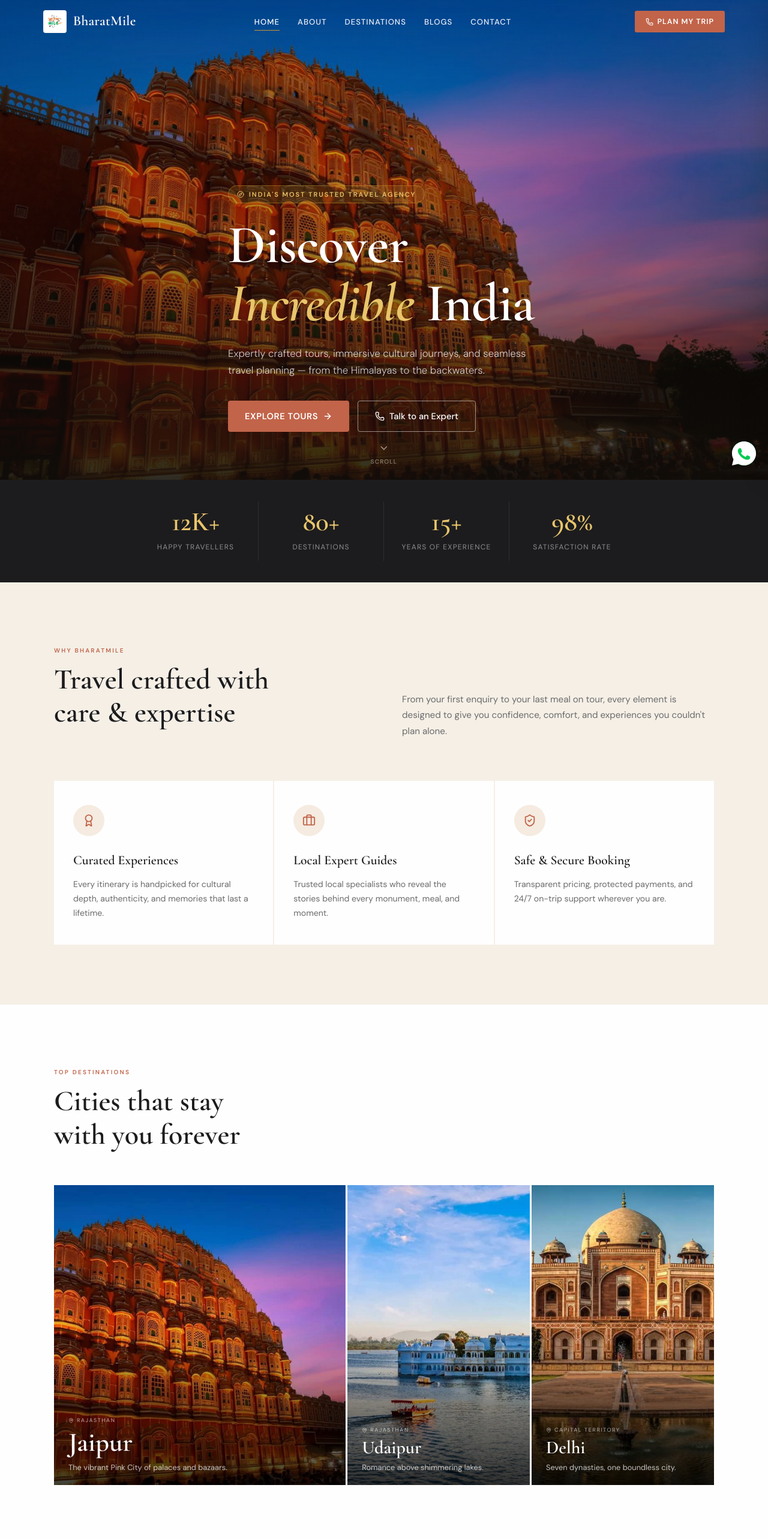
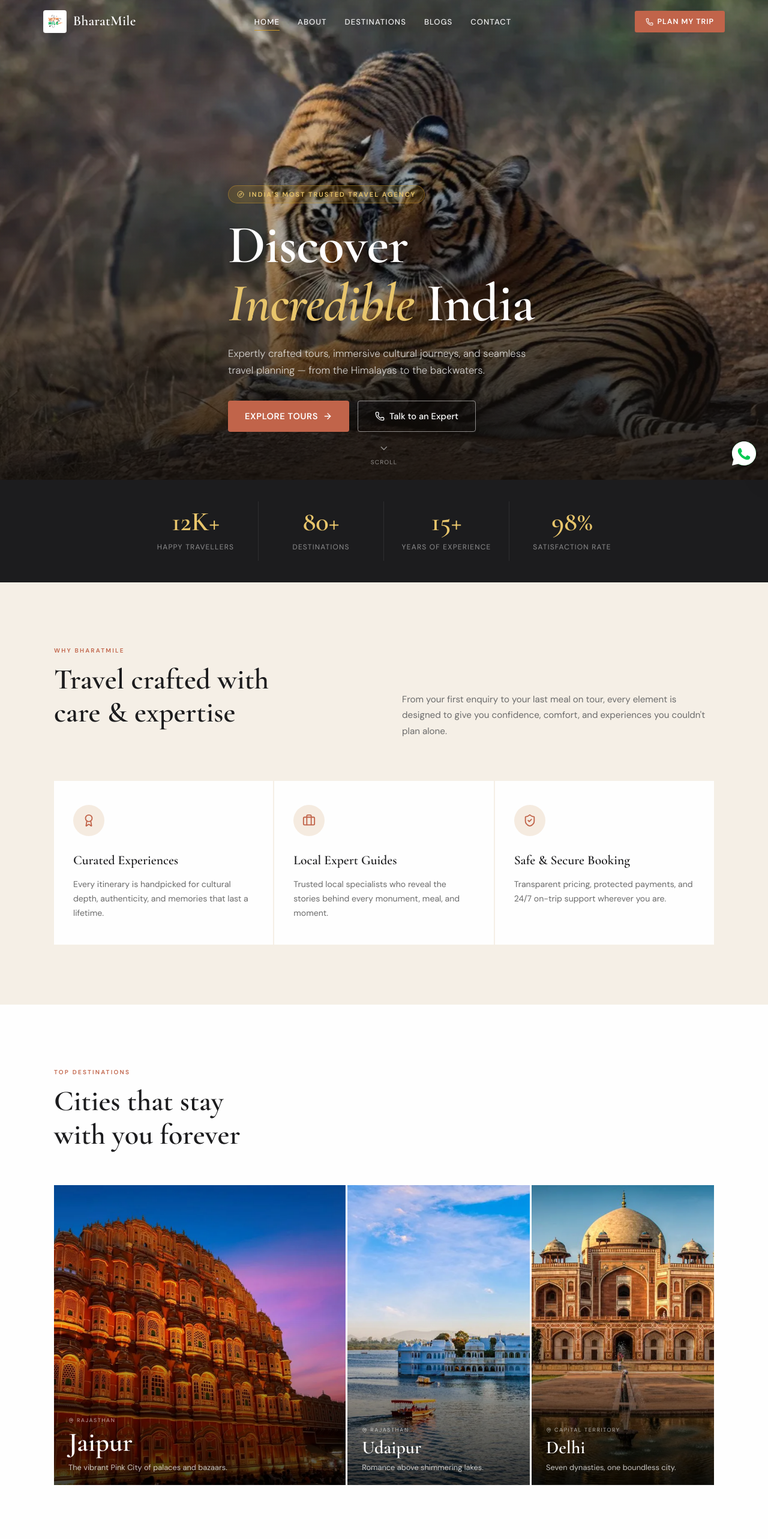
Before and after one commit to siddhartha0132/BharatMile, a React (Vite) app: page / in a window 1280 px wide. Shown: the top 2566 px of the page at 60% size. Built offline with nearby package versions, Linux system fonts and the light colour scheme.

Commit message:
Premium One1

```diff
--- a/index.html
+++ b/index.html
@@ -57,31 +57,44 @@
     <!-- ✅ Twitter -->
     <meta name="twitter:card" content="summary_large_image" />
 
-    <!-- 🔥 Preload LCP Hero Image — matches the actual src used in Home.jsx -->
+    <!-- 🔥 Preload LCP Hero Image — matches HeroBannerImagel.webp used in Home.jsx -->
     <link
       rel="preload"
       as="image"
-      href="/src/assets/jaipur.jpeg"
+      href="/src/assets/HeroBannerImagel.webp"
       fetchpriority="high"
-      type="image/jpeg"
+      type="image/webp"
     />
 
     <!-- CSS handled by Vite bundle — no manual preload needed -->
 
-    <!-- 🟢 Google Analytics without forced reflow -->
+    <!-- 🟢 Google Analytics — deferred until AFTER page is fully interactive -->
+    <!-- GTM was blocking 193ms of main thread. Now loads after 8s or first idle, whichever is later -->
     <script>
       window.dataLayer = window.dataLayer || [];
       function gtag(){dataLayer.push(arguments);}
 
-      requestIdleCallback(() => {
+      function loadGTM() {
         const s = document.createElement('script');
         s.src = 'https://www.googletagmanager.com/gtag/js?id=G-30H4H9PKXX';
         s.async = true;
+        s.defer = true;
         document.head.appendChild(s);
+        gtag('js', new Date());
+        gtag('config', 'G-30H4H9PKXX', { send_page_view: true });
+      }
 
-        gtag('js', new Date());
-        gtag('config', 'G-30H4H9PKXX');
-      });
+      // Load GTM only after:
+      // 1. Page is fully loaded (load event)
+      // 2. AND at least 5 seconds have passed (protects LCP + TBT)
+      // This removes GTM from the critical rendering path entirely
+      if (document.readyState === 'complete') {
+        setTimeout(loadGTM, 5000);
+      } else {
+        window.addEventListener('load', function() {
+          setTimeout(loadGTM, 5000);
+        }, { once: true });
+      }
     </script>
 
     <!-- ✅ Schema Markup -->
--- a/src/components/Navbar.jsx
+++ b/src/components/Navbar.jsx
@@ -1,7 +1,7 @@
 import { Link, useLocation } from "react-router-dom";
 import { useState, useEffect } from "react";
 import { Phone, Menu, X } from "lucide-react";
-import logo from "../assets/BharatMile-Logo.jpg";
+import logo from "../assets/BharatMile-Logo.webp"; // ✅ WebP — served at 42x42, smaller than jpg at render time
 
 const WHATSAPP_NUMBER = "919636974688";
 
--- a/src/pages/Home.jsx
+++ b/src/pages/Home.jsx
@@ -14,12 +14,15 @@ import {
 } from "lucide-react";
 import { Link } from "react-router-dom";
 
-// WEBP / JPG IMAGES
-import HeroBannerImage from "../assets/jaipur.jpeg";
-import jaipur from "../assets/jaipur.jpg";
-import udaipur from "../assets/udaipur.jpg";
-import delhi from "../assets/delhi.jpg";
-import TajMahal from "../assets/taj-mahal.jpg";
+// ✅ IMAGES — Using smallest available format for each slot
+import HeroBannerImage from "../assets/HeroBannerImagel.webp"; // 90KB vs 184KB jpeg — saves ~94KB on LCP
+import jaipurWebp from "../assets/jaipur.webp";
+import udaipurWebp from "../assets/udaipur.webp";
+import delhiWebp from "../assets/delhi.webp";
+import jaipurJpg from "../assets/jaipur.jpg"; // fallback
+import udaipurJpg from "../assets/udaipur.jpg"; // fallback
+import delhiJpg from "../assets/delhi.jpg"; // fallback
+import TajMahal from "../assets/taj-mahal.webp";
 import Water from "../assets/keralaBackWaterl.webp";
 import temple from "../assets/goldentemple.webp";
 
@@ -102,9 +105,9 @@ export default function Home() {
   ];
 
   const popularCities = [
-    { name: "Jaipur", tag: "Rajasthan", image: jaipur, description: "The vibrant Pink City of palaces and bazaars.", link: "/city/jaipur" },
-    { name: "Udaipur", tag: "Rajasthan", image: udaipur, description: "Romance above shimmering lakes.", link: "/city/udaipur" },
-    { name: "Delhi", tag: "Capital Territory", image: delhi, description: "Seven dynasties, one boundless city.", link: "/city/delhi" },
+    { name: "Jaipur", tag: "Rajasthan", image: jaipurWebp, imageFallback: jaipurJpg, description: "The vibrant Pink City of palaces and bazaars.", link: "/city/jaipur", w: 894, h: 720 },
+    { name: "Udaipur", tag: "Rajasthan", image: udaipurWebp, imageFallback: udaipurJpg, description: "Romance above shimmering lakes.", link: "/city/udaipur", w: 1136, h: 720 },
+    { name: "Delhi", tag: "Capital Territory", image: delhiWebp, imageFallback: delhiJpg, description: "Seven dynasties, one boundless city.", link: "/city/delhi", w: 1136, h: 720 },
   ];
 
   const experiences = [
@@ -673,17 +676,19 @@ export default function Home() {
 
         {/* ── HERO ─────────────────────────────────────────── */}
         <section className="hero">
-          {/* ✅ Hero LCP image: explicit dimensions + fetchPriority + no lazy loading */}
+          {/* ✅ Hero LCP image: WebP (90KB vs 184KB), eager, sync decode */}
+          <picture>
             <img
               src={HeroBannerImage}
-            alt="Explore Incredible India — BharatMile Tiger Safari and Jaipur Tours"
+              alt="Explore Incredible India — Ranthambore Tiger Safari and Jaipur family tours by BharatMile"
               className="hero-img"
               loading="eager"
               fetchPriority="high"
               decoding="sync"
-            width="1920"
-            height="1080"
+              width="1280"
+              height="720"
             />
+          </picture>
           <div className="hero-overlay" />
           <div className="hero-content">
             <div className="hero-badge">
@@ -700,7 +705,11 @@ export default function Home() {
               <Link to={CITIES_PAGE_LINK} className="btn-primary">
                 Explore Tours <ArrowRight size={16} />
               </Link>
-              <button className="btn-ghost" onClick={() => window.open(`https://wa.me/${WHATSAPP_NUMBER}`)}>
+              <button
+                className="btn-ghost"
+                aria-label="Talk to a BharatMile travel expert on WhatsApp"
+                onClick={() => window.open(`https://wa.me/${WHATSAPP_NUMBER}`)}
+              >
                 <Phone size={16} /> Talk to an Expert
               </button>
             </div>
@@ -754,7 +763,20 @@ export default function Home() {
             <div className="cities-grid">
               {popularCities.map((city) => (
                 <Link key={city.name} to={city.link} className="city-card">
-                  <img src={city.image} alt={city.name} loading="lazy" decoding="async" className="city-img" />
+                  {/* ✅ Responsive images: serve correct size per viewport, use WebP */}
+                  <picture>
+                    <source srcSet={city.image} type="image/webp" />
+                    <img
+                      src={city.imageFallback}
+                      alt={`${city.name} — ${city.tag} tour destination by BharatMile`}
+                      loading="lazy"
+                      decoding="async"
+                      className="city-img"
+                      width={city.w}
+                      height={city.h}
+                      sizes="(max-width: 900px) 100vw, 33vw"
+                    />
+                  </picture>
                   <div className="city-overlay" />
                   <div className="city-info">
                     <div className="city-tag"><MapPin size={9} />{city.tag}</div>
```
Lines whose indentation alone changed are shown as unchanged.
